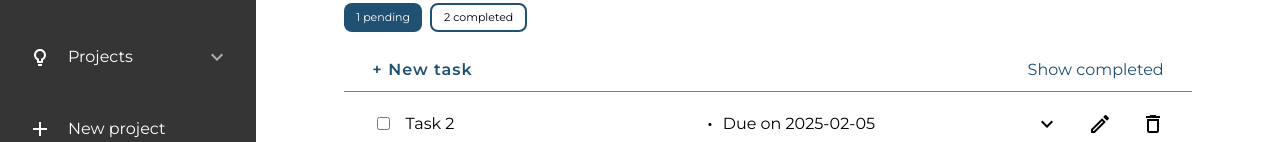
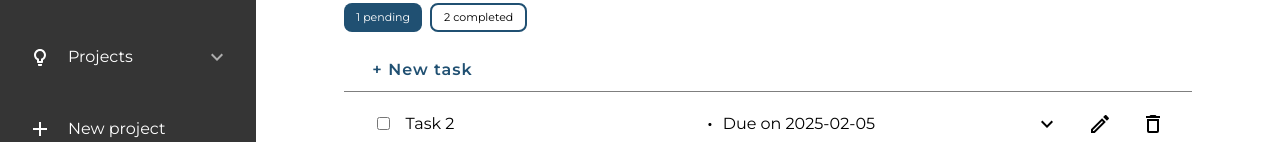
Before and after one commit to Anibvl-17/listoko, a website built with webpack: page src/template.html in a window 1280 px wide. Shown: the part 229-371 px from the top of the page. Built offline with nearby package versions, Linux system fonts and the light colour scheme.

Commit message:
Remove 'Show completed' button, for simplicity

```diff
--- a/src/styles.css
+++ b/src/styles.css
@@ -79,12 +79,9 @@ p, h1 {
 }
 
 .content-list-header {
-  display: flex;
-  flex-flow: row nowrap;
-  justify-content: space-between;
   margin-top: 1rem;
+  padding-inline: 1rem;
   border-bottom: 1px solid rgba(0, 0, 0, 0.5);
-  padding-inline: 1rem;
 }
 
 .content-li {
--- a/src/template.html
+++ b/src/template.html
@@ -77,7 +77,6 @@
 
     <div class="content-list-header">
       <button class="text-btn new-task">+ New task</button>
-      <button class="text-btn toggle-completed">Show completed</button>
     </div>
 
     <ul id="content-list">
```
